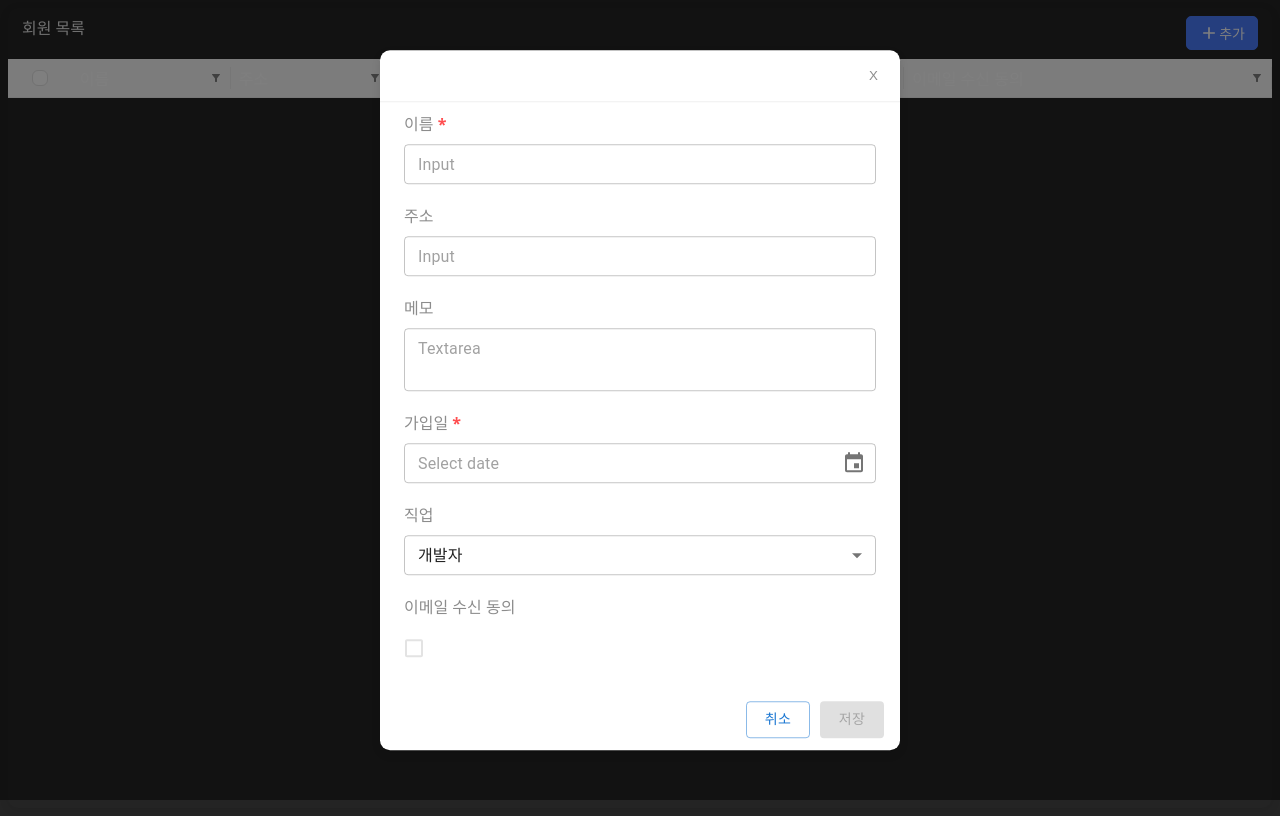
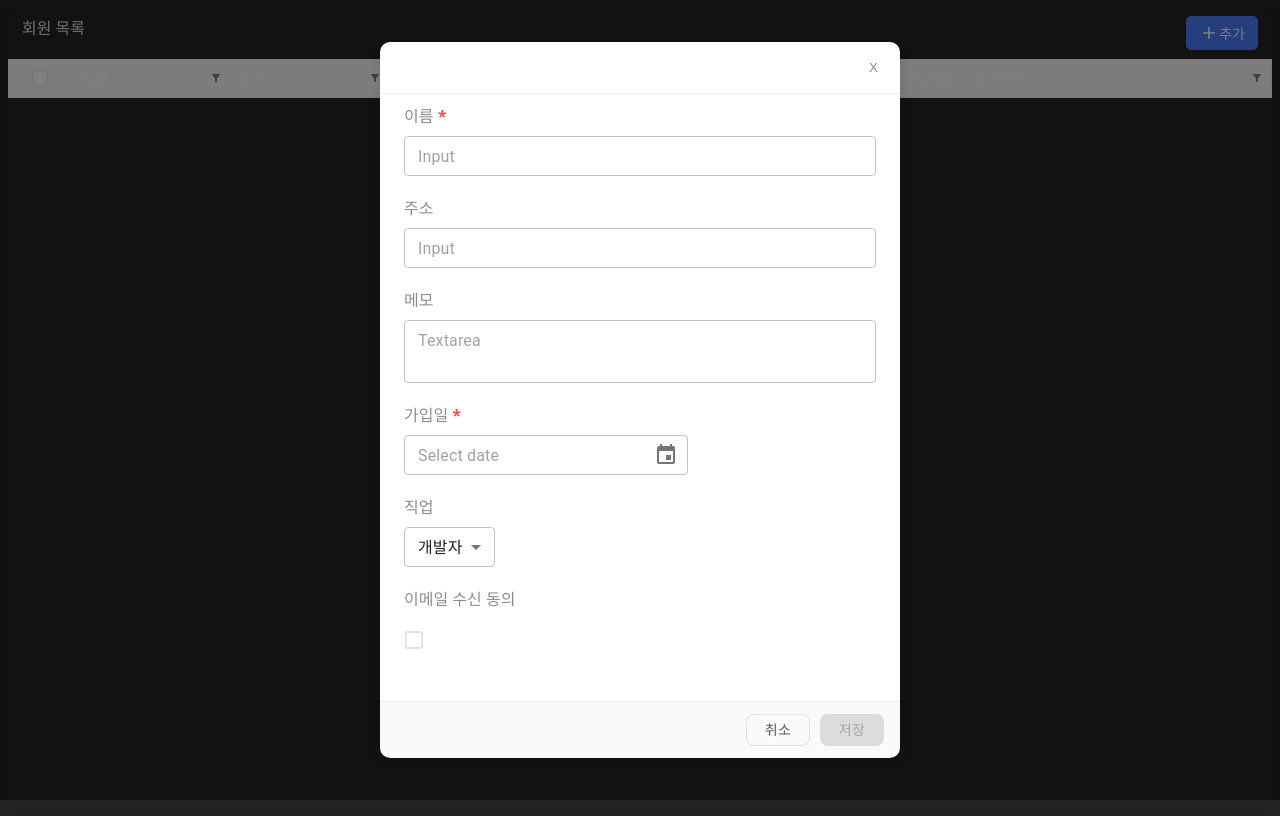
Before and after one commit to Wannyon/businesscanvas, a React (Vite) app in the folder member-management/: page / in a window 1280 px wide. Both pictures are taken after a click on the button "추가". Built offline with nearby package versions, Linux system fonts and the light colour scheme.

Commit message:
refactor: 입력 폼 CSS 수정

```diff
--- a/member-management/src/components/AddRecordModal.tsx
+++ b/member-management/src/components/AddRecordModal.tsx
@@ -160,6 +160,7 @@ const AddRecordModal: React.FC<Props> = ({ open, onClose, initialData, isEdit })
                         size: 'small',
                       },
                     }}
+                    sx={{ margin: '0 auto 0 0' }}
                   />
                 </LocalizationProvider>
               ) : field.type === 'select' ? (
@@ -172,6 +173,7 @@ const AddRecordModal: React.FC<Props> = ({ open, onClose, initialData, isEdit })
                   onChange={(e) =>
                     handleChange('job', e.target.value as JobType)
                   }
+                  sx={{ margin: '0 auto 0 0' }}
                 >
                   {(['개발자', 'PO', '디자이너', '인턴'] as JobType[]).map(
                     (option) => (
@@ -200,7 +202,7 @@ const AddRecordModal: React.FC<Props> = ({ open, onClose, initialData, isEdit })
           ))}
         </StyledForm>
         <StyledButtonContainer>
-          <Button onClick={onClose} variant="outlined">
+          <Button onClick={onClose} variant="outlined" className="cancel">
             취소
           </Button>
           <Button
@@ -208,6 +210,7 @@ const AddRecordModal: React.FC<Props> = ({ open, onClose, initialData, isEdit })
             onClick={handleSave}
             variant="contained"
             color="primary"
+            className="save"
           >
             저장
           </Button>
@@ -225,7 +228,6 @@ const ModalContainer = styled.div`
   left: 50%;
   transform: translate(-50%, -50%);
   width: 520px;
-  max-height: 700px;
   background: #ffffff;
   border-radius: 10px;
   box-shadow: 0 4px 10px rgba(0, 0, 0, 0.1);
@@ -257,17 +259,15 @@ const Header = styled.div`
 `;
 
 const StyledForm = styled.form`
-  display: flex;
-  flex-direction: column;
   height: 100%;
   padding: 10px 24px 20px 24px;
-  gap: 20px;
 `;
 
 const InputItem = styled.div`
   display: flex;
   flex-direction: column;
   gap: 8px;
+  margin-bottom: 20px;
 
   label {
     font-weight: 600;
@@ -290,4 +290,22 @@ const StyledButtonContainer = styled.div`
   justify-content: flex-end;
   padding: 12px 16px;
   gap: 10px;
+  background: #00000005;
+  border-top: 1px solid #0000000f;
+
+  button {
+    width: 52px;
+    height: 32px;
+    border-radius: 8px;
+  }
+
+  .cancel {
+    color: #000000a6;
+    border-color: #e3e3e3;
+  }
+
+  .save {
+    background-color: #4a7cfe;
+    border-color: #4a7cfe;
+  }
 `;
```
